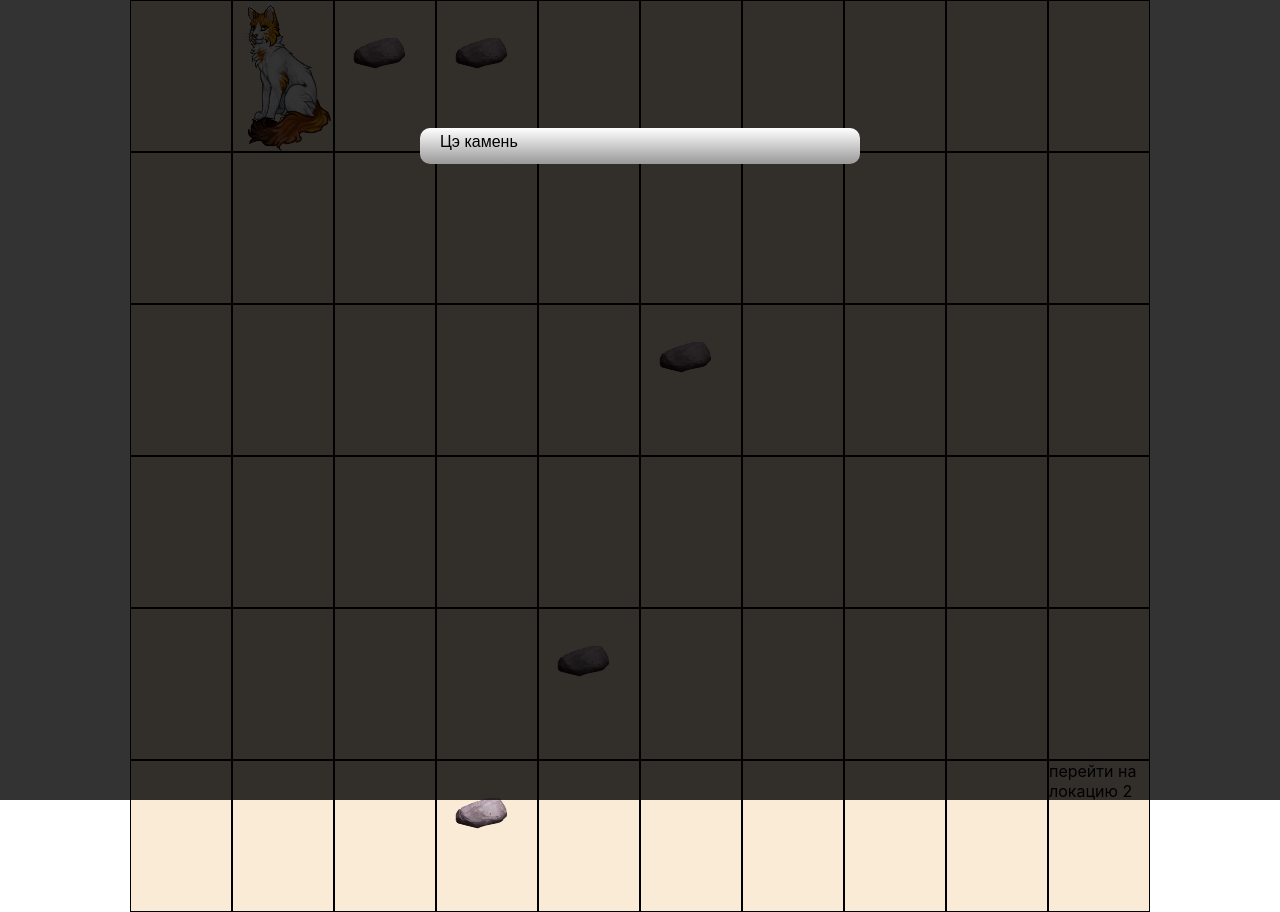
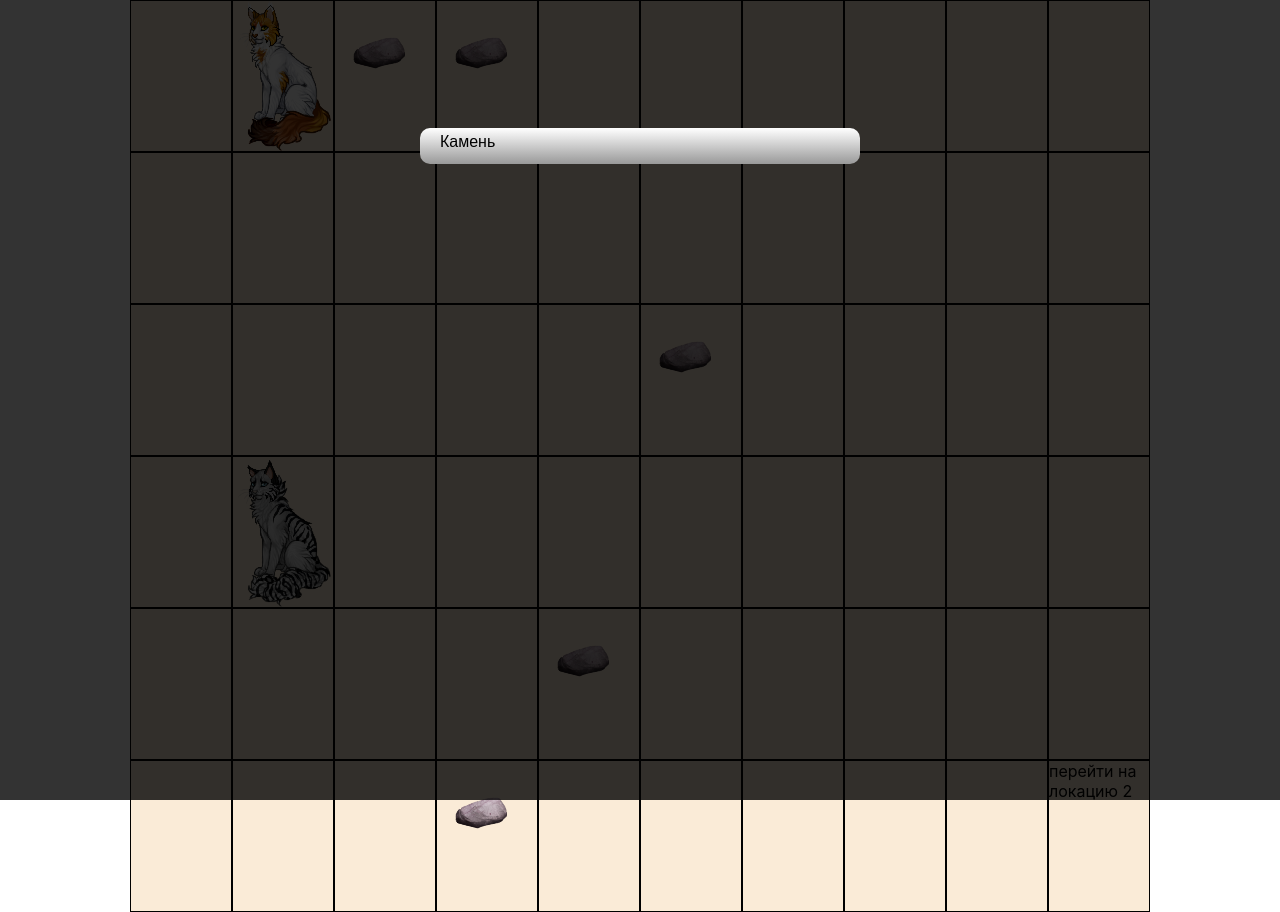
Before and after one commit to 17Nei17/transaction, a React (Create React App) app in the folder transaction/react-deploy/: page / in a window 1280 px wide. Both pictures are taken after a click on the element 385 px from the left and 76 px from the top of the page. Built offline with nearby package versions, Linux system fonts and the light colour scheme.

Commit message:
заготовка для боя

```diff
--- a/transaction/react-deploy/src/App.css
+++ b/transaction/react-deploy/src/App.css
@@ -36,11 +36,7 @@
   bottom: 0;
   left: 0;
   background: rgba(0, 0, 0, 0.8);
-  z-index: 99999;
-  -webkit-transition: opacity 400ms ease-in;
-  -moz-transition: opacity 400ms ease-in;
-  transition: opacity 400ms ease-in;
-  pointer-events: none;
+  z-index: 10;
 }
 
 .modal:target {
--- a/transaction/react-deploy/src/code/customField.js
+++ b/transaction/react-deploy/src/code/customField.js
@@ -1,8 +1,7 @@
 import React, { useState, useEffect } from 'react';
 import myCat from '../myCat.png'
 import itemImage from '../item.png'
-
-
+import mataCatoDor from "../mataCatoDor.png"
 
 
 export default function CustomField(props) {
@@ -10,6 +9,15 @@ export default function CustomField(props) {
   useEffect(() => { setArrState(props.currentMap) }, props.currentMap);
   const [arrState, setArrState] = useState(props.currentMap);
   const [modalText, setModalText] = useState();
+  const [isBattle, setBattle] = useState(false);
+
+  useEffect(() => { startBattle() }, [isBattle]);
+
+  function startBattle(){
+    if(isBattle){
+      props.renewMode("Battle");
+    }
+  }
 
   function createItems() {
     const listItems = arrState.map((number, id) => {
@@ -30,6 +38,9 @@ export default function CustomField(props) {
       if (item.isItem) {
         return <img src={itemImage} />;
       }
+      if (item.isEnemy) {
+        return <img src={mataCatoDor} />;
+      }
       if (item.isJump) {
         return <div>{item.text}</div>;
       }
@@ -37,7 +48,7 @@ export default function CustomField(props) {
   }
 
   function handleCellClick(clickRowId, clickCellId) {
-    setModalText()
+    setModalText();
     if (arrState[clickRowId][clickCellId]) {
       if (!arrState[clickRowId][clickCellId].isEmpty) {
         if (arrState[clickRowId][clickCellId].isJump) {
@@ -61,8 +72,12 @@ export default function CustomField(props) {
         if ((clickRowId == i && (clickCellId == columnIndex - 1 || clickCellId == columnIndex + 1))
           || ((clickRowId == i + 1 || clickRowId == i - 1) && (clickCellId == columnIndex || clickCellId == columnIndex + 1 || clickCellId == columnIndex - 1))
         ) {
-          console.log("по краям");
-          setModalText("Цэ камень");
+          if (arrState[clickRowId][clickCellId].isEnemy) {
+            setModalText({ name: arrState[clickRowId][clickCellId].name, text: "Враг", isEnemy: true });
+          } else {
+            setModalText({ name: arrState[clickRowId][clickCellId].name, text: "Камень" });
+          }
+
         }
       }
     }
@@ -87,8 +102,14 @@ export default function CustomField(props) {
   return (
     <React.Fragment>
       <div className="custom-field">{createItems(arrState)}</div>
-      {modalText && <div className="modal"><div>{modalText}</div></div>}
-    </React.Fragment>
+      {modalText && <div className="modal">
+        <div>
+          <div>{modalText.name}</div>
+          <div>{modalText.text}</div>
+          {modalText.isEnemy && <button onClick={() => setBattle(true)}>Удалить строку</button>}
+        </div>
+      </div>}
+    </React.Fragment >
 
   );
 }
--- a/transaction/react-deploy/src/code/map.js
+++ b/transaction/react-deploy/src/code/map.js
@@ -1,4 +1,4 @@
-import React, { useState } from 'react';
+import React, { useState, useEffect } from 'react';
 import CustomField from './customField'
 
 
@@ -8,11 +8,13 @@ const goToFirstMap = { 'isEmpty': false, 'isJump': true, text: "перейти
 const goToSecondMap = { 'isEmpty': false, 'isJump': true, text: "перейти на локацию 2", 'name': 'SecondMap' };
 const goToThirdMap = { 'isEmpty': false, 'isJump': true, text: "перейти на локацию 3", 'name': 'ThirdMap' };
 
+const MataCatoDor = { 'isEmpty': false, 'isEnemy': true, 'name': 'Вихреспинка' };
+
 let firstMap = [
     [null, myCatCell, itemCell, itemCell, null, null, null, null, null, null],
     [null, null, null, null, null, null, null, null, null, null],
     [null, null, null, null, null, itemCell, null, null, null, null],
-    [null, null, null, null, null, null, null, null, null, null],
+    [null, MataCatoDor, null, null, null, null, null, null, null, null],
     [null, null, null, null, itemCell, null, null, null, null, null],
     [null, null, null, itemCell, null, null, null, null, null, goToSecondMap]
 ]
@@ -39,6 +41,10 @@ let ThirdMap = [
 
 export default function Map() {
     const [currentMap, setCurrentMap] = useState(firstMap);
+    const [currentMode, setCurrentMode] = useState("Map");
+
+    useEffect(() => {console.log(currentMode)});
+
     function renewMap(newMapValue) {
         switch (newMapValue) {
             case 'firstMap':
@@ -54,8 +60,15 @@ export default function Map() {
                 setCurrentMap(firstMap);
         }
     }
+    function renewMode(){
+        setCurrentMode("Battle");
+    }
 
     return (
-        <CustomField currentMap={currentMap} myCatCell={myCatCell} renewMap={renewMap} />
+        <React.Fragment>
+            {currentMode === "Map" && <CustomField currentMap={currentMap} myCatCell={myCatCell} renewMap={renewMap} renewMode={renewMode}/>}
+            {currentMode !== "Map" && <div>battle!</div>}
+        </React.Fragment>
+
     );
 }
```
Also changed, not shown: transaction/react-deploy/src/mataCatoDor.png (added).
